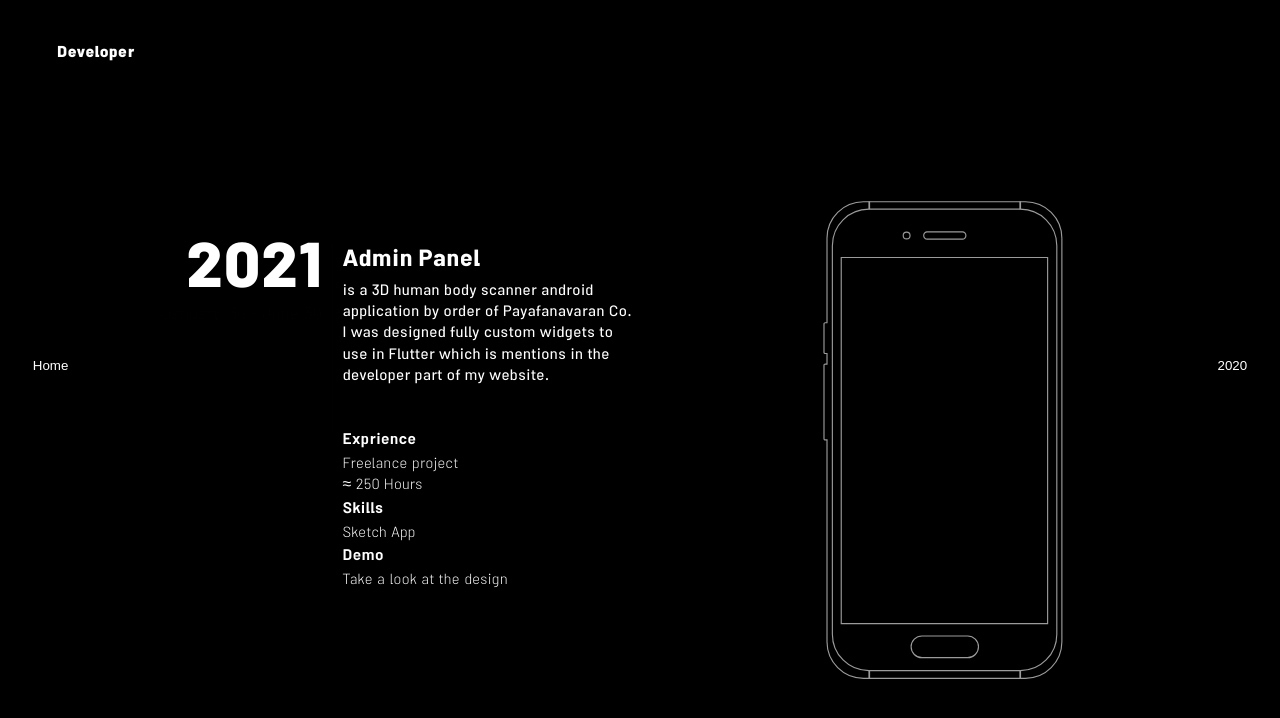
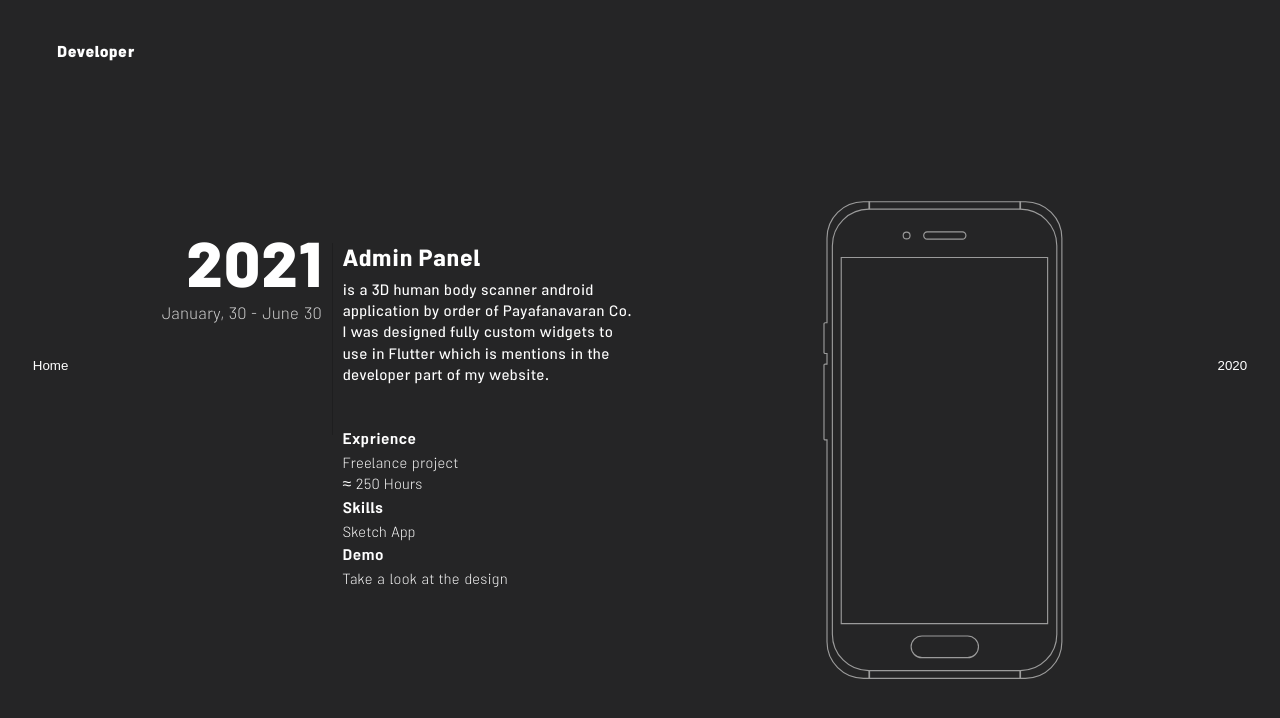
Before and after one commit to hamidamel/hamidamel.github.io, a Vue app: page / in a window 1280 px wide. Both pictures are taken after a click on the button "Developer". Shown: the top 718 px of the page. Built offline with nearby package versions, Linux system fonts and the light colour scheme; some icons are missing.

Commit message:
fix color and style

```diff
--- a/src/App.vue
+++ b/src/App.vue
@@ -47,7 +47,7 @@ export default class App extends Vue {}
   direction: ltr;
   height: 100vh;
   &.dark {
-    background: black;
+    background: rgb(37, 37, 38);
   }
 }
 .justify-content-end {
--- a/src/components/ArrowButtons.vue
+++ b/src/components/ArrowButtons.vue
@@ -33,7 +33,7 @@ export default {
   width: 100%;
   background-color: white;
   &.dark {
-    background-color: black;
+    background-color: rgb(37, 37, 38);
     > button {
       color: white;
     }
@@ -42,7 +42,7 @@ export default {
     margin-left: 20px;
     margin-right: 20px;
     background-color: transparent;
-    color: black;
+    color: rgb(37, 37, 38);
     border: none;
     padding: 0.4rem;
     padding-left: 0.8rem;
--- a/src/components/Expriences.vue
+++ b/src/components/Expriences.vue
@@ -184,8 +184,13 @@ export default class Expriences extends Vue {
     grid-row-gap: 10px;
     max-height: 100vh;
     &.dark {
-      background-color: black;
+      background-color: rgb(37, 37, 38);
       color: white;
+      .exprience-date {
+        .month-duration-label {
+          color: rgba(255, 255, 255, 0.8);
+        }
+      }
     }
     .exprience-date {
       grid-area: 2 / 1 / 2 / 1;
@@ -260,8 +265,13 @@ export default class Expriences extends Vue {
     grid-row-gap: 10px;
     min-height: 100vh;
     &.dark {
-      background-color: black;
+      background-color: rgb(37, 37, 38);
       color: white;
+      .exprience-date {
+        .month-duration-label {
+          color: rgba(255, 255, 255, 0.8);
+        }
+      }
     }
     .exprience-date {
       grid-area: 2 / 1 / 3 / 2;
--- a/src/components/MenuModal.vue
+++ b/src/components/MenuModal.vue
@@ -65,14 +65,14 @@ export default {
   overflow-x: auto;
   display: flex;
   flex-direction: column;
-  color: black;
+  color: rgb(37, 37, 38);
   width: 100%;
   height: 100%;
   text-align: left;
   justify-content: center;
   padding: 40px;
   a {
-    color: black;
+    color: rgb(37, 37, 38);
     text-decoration: none;
     font-size: 24px;
     line-height: 60px;
@@ -101,7 +101,7 @@ export default {
   font-size: 20px;
   cursor: pointer;
   font-weight: bold;
-  color: black;
+  color: rgb(37, 37, 38);
   background: transparent;
 }
 
--- a/src/components/PageHeader.vue
+++ b/src/components/PageHeader.vue
@@ -50,7 +50,7 @@ export default class PageHeader extends Vue {
   z-index: 100;
   background-color: white;
   &.dark {
-    background-color: black;
+    background-color: rgb(37, 37, 38);
     color: white;
     > button {
       color: white;
@@ -63,7 +63,7 @@ export default class PageHeader extends Vue {
   }
   > button {
     background-color: transparent;
-    color: black;
+    color: rgb(37, 37, 38);
     border: none;
     display: flex;
     margin-right: 10px;
--- a/src/components/PreviewModal.vue
+++ b/src/components/PreviewModal.vue
@@ -63,7 +63,7 @@ export default {
   justify-content: center;
   align-items: center;
   &.dark {
-    background-color: rgba(0, 0, 0, 0.98);
+    background-color: rgba(37, 37, 38, 0.98);
   }
 }
 
@@ -99,7 +99,7 @@ export default {
   font-size: 20px;
   cursor: pointer;
   font-weight: bold;
-  color: black;
+  color: rgb(37, 37, 38);
   background: transparent;
 }
 
--- a/src/views/Developer.vue
+++ b/src/views/Developer.vue
@@ -3,7 +3,7 @@
 </template>
 <style scoped>
 body {
-  background: black;
+  background: rgb(37, 37, 38);
 }
 </style>
 <script lang="ts">
```
